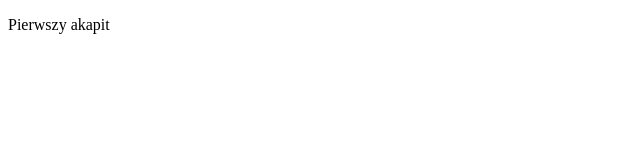
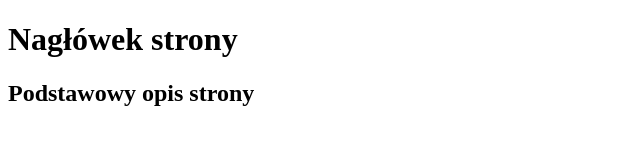
Before and after one commit to rastamv/www, a plain HTML site: page index.html in a window 1280 px wide. Shown: the whole page, without its empty margins (0-640 px from the left). Drawn offline with Linux system fonts and the light colour scheme.

Commit message:
Add H1 and H2

```diff
--- a/index.html
+++ b/index.html
@@ -4,6 +4,7 @@
     <title>Strona</title>
 </head>
 <body>
-    <p>Pierwszy akapit</p>
+    <h1>Nagłówek strony</h1>
+    <h2>Podstawowy opis strony</h2>
 </body>
 </html>
```
